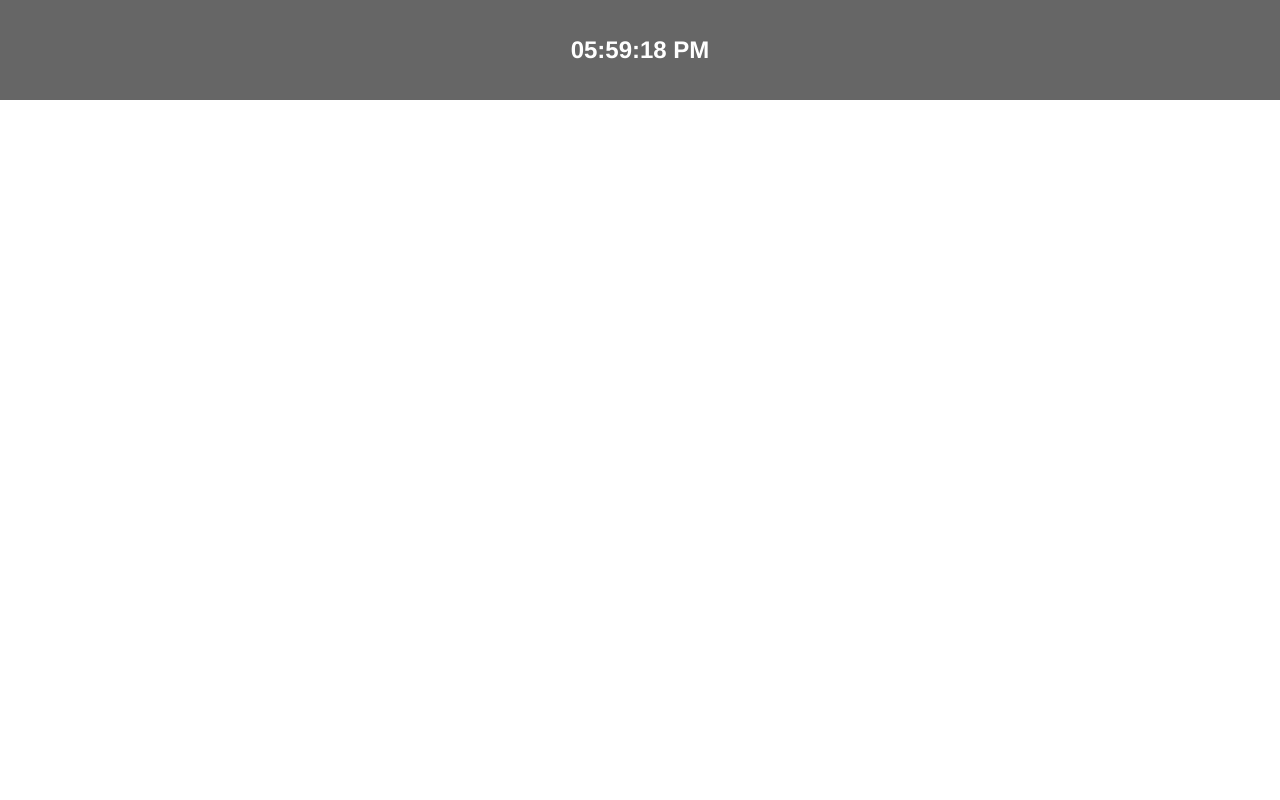
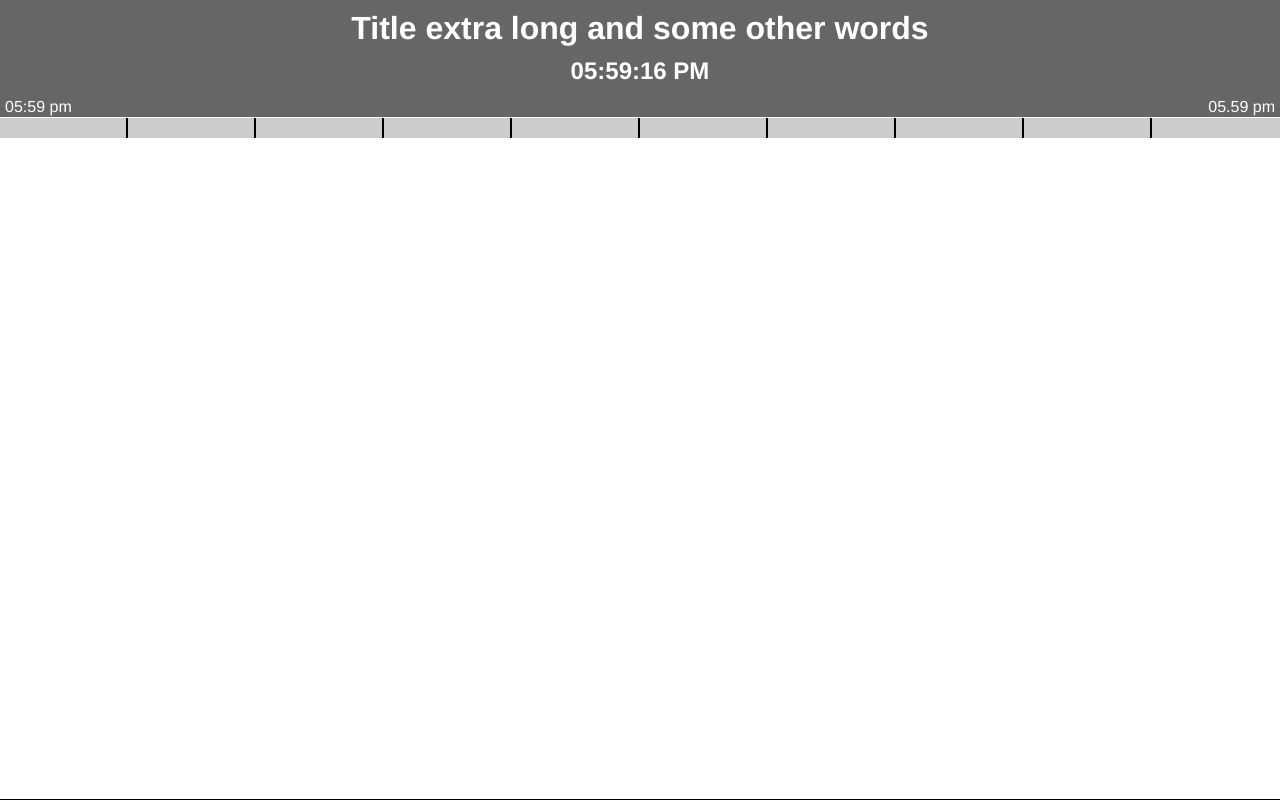
Before and after one commit to plachenko/adenga, a Vue app: page / in a window 1280 px wide. Built offline with nearby package versions, Linux system fonts and the light colour scheme.

Commit message:
pushing changes to time styles

```diff
--- a/src/App.vue
+++ b/src/App.vue
@@ -3,15 +3,21 @@
     <div id="agendaCont">
 
       <div class="box" id="agendaHeader" @click="start">
-        <div id="text" style="">
+        <div id="text">
+          <h1>Title extra long and some other words</h1>
           <h2>{{time | time('hh:mm:ss A')}}</h2>
         </div>
-        <div id="ticker" v-if="agenda.tEnd">
-          <div
-            ref="tickerItm"
-            v-for="(i, k) in agenda.items"
-            :key="k" />
+      </div>
+
+      <div id="ticker">
+        <div class="text">
+          <span id="timeStart">{{agenda.tStart | time('hh:mm a')}}</span>
+          <span id="timeEnd">{{agenda.tEnd | time('hh.mm a')}}</span>
         </div>
+        <div
+          ref="tickerItm"
+          v-for="(i, k) in agenda.items"
+          :key="k" />
       </div>
 
       <!--
@@ -28,7 +34,11 @@
           <input type="submit" />
         </form>
       </div>
+      -->
+      <div class="box" id="agendaBody">
 
+      </div>
+      <!--
       <div class="box" id="agendaBody">
         <div class="agendaItem" @click="current = idx" :class="{'current': idx == current, 'done': idx > current}" v-for="(item, idx) in itemsRev" :key="idx">
           <div style="z-index: 9999; position: relative;">
@@ -76,11 +86,14 @@ export default class App extends Vue {
   */
 
   mounted(){
-    for(let i = 0; i < 10; i++){
+    for(let i = 1; i < 10; i++){
       this.agenda.addItem('test', 10);
     }
+
+    this.agenda.tStart = new Date();
     // this.d = moment(this.startTimeDate);
     this.tick = setInterval(() => this.timeTick(), 1000);
+    this.start();
   }
 
   public timeTick(){
@@ -170,31 +183,53 @@ export default class App extends Vue {
 
     #agendaHeader{
       position: relative;
-      max-height: 100px;
       background-color:#666;
       color: #FFF;
-      align-items: center;
       justify-content: center;
+      padding-bottom: 15px;
       }
+      #agendaHeader h1{
+        margin: 10px 0px;
+        }
       #agendaHeader #text{
         position: relative;
         z-index:9999;
+        text-align: center;
         }
-      #agendaHeader #ticker{
-        position: absolute;
+
+      #ticker{
+        flex: 1;
         width: 100%;
-        height: 100%;
-        left: 0px;
-        top: 0px;
+        max-height: 20px;
+        min-height: 20px;
+        background-color:#CCC;
+        position: relative;
         }
-        .tickerContainer div{
+        #ticker .text{
+          width: 100%;
+          position: absolute;
+          z-index: 9999;
+          padding: 0px 5px;
+          top: -20px;
+          border: none;
+          color:#FFF;
+          }
+          #ticker #timeStart{
+            display: block;
+            float: left;
+            }
+          #ticker #timeEnd{
+            display: block;
+            float: right;
+            }
+        #ticker div{
+          box-sizing: border-box;
           float:left;
           color:#000;
           border-right: 2px solid;
-          width: 10px;
+          width: 10%;
           height: 100%;
           position:relative;
-          background-color:#F00;
           }
 
     #agendaInput{
@@ -236,6 +271,7 @@ export default class App extends Vue {
     #agendaBody{
       overflow-y: auto;
       flex-flow: column;
+      flex-basis: 70% !important;
       }
       #agendaBody .agendaItem{
         border-bottom: 1px solid;
```
